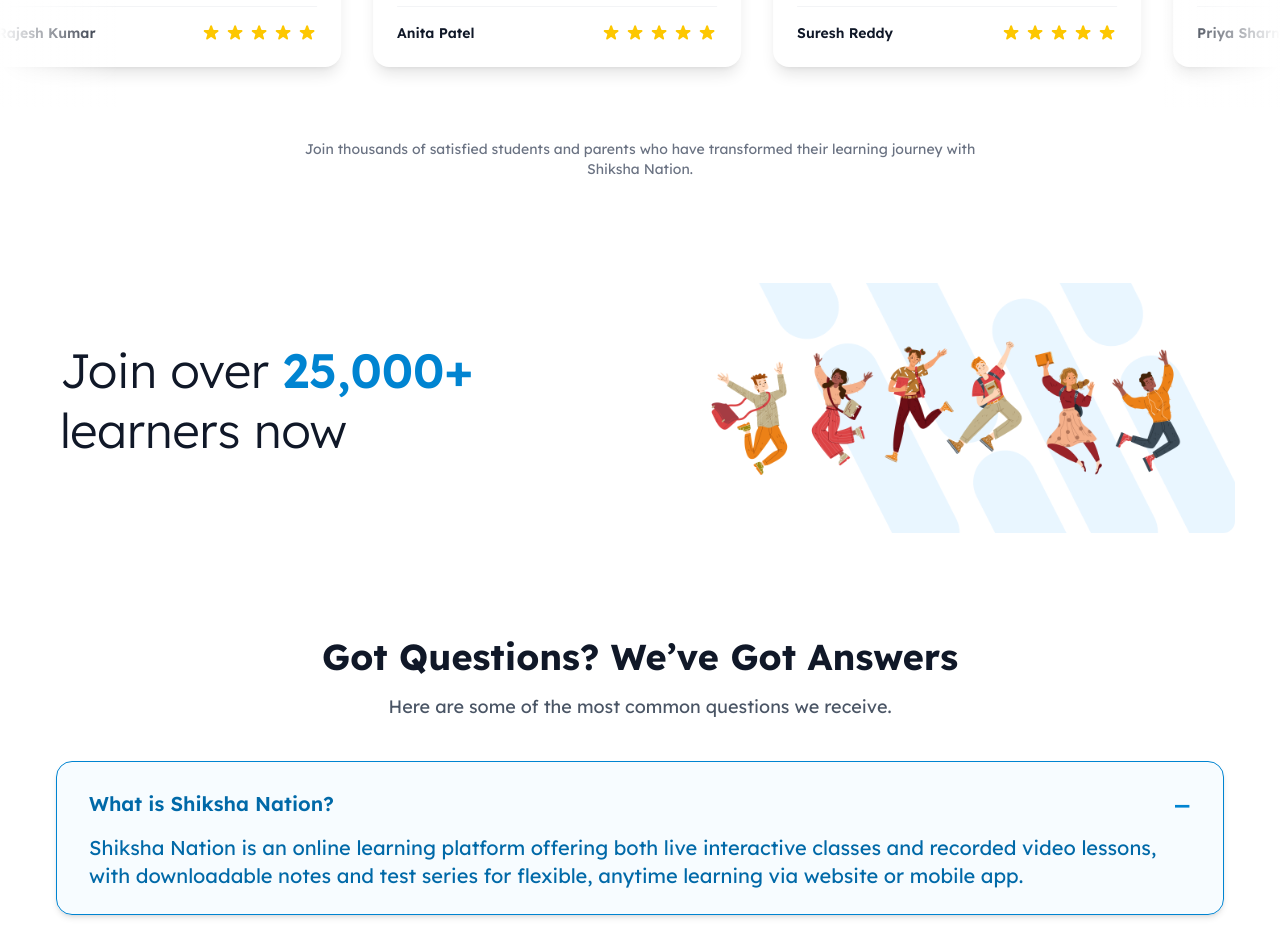
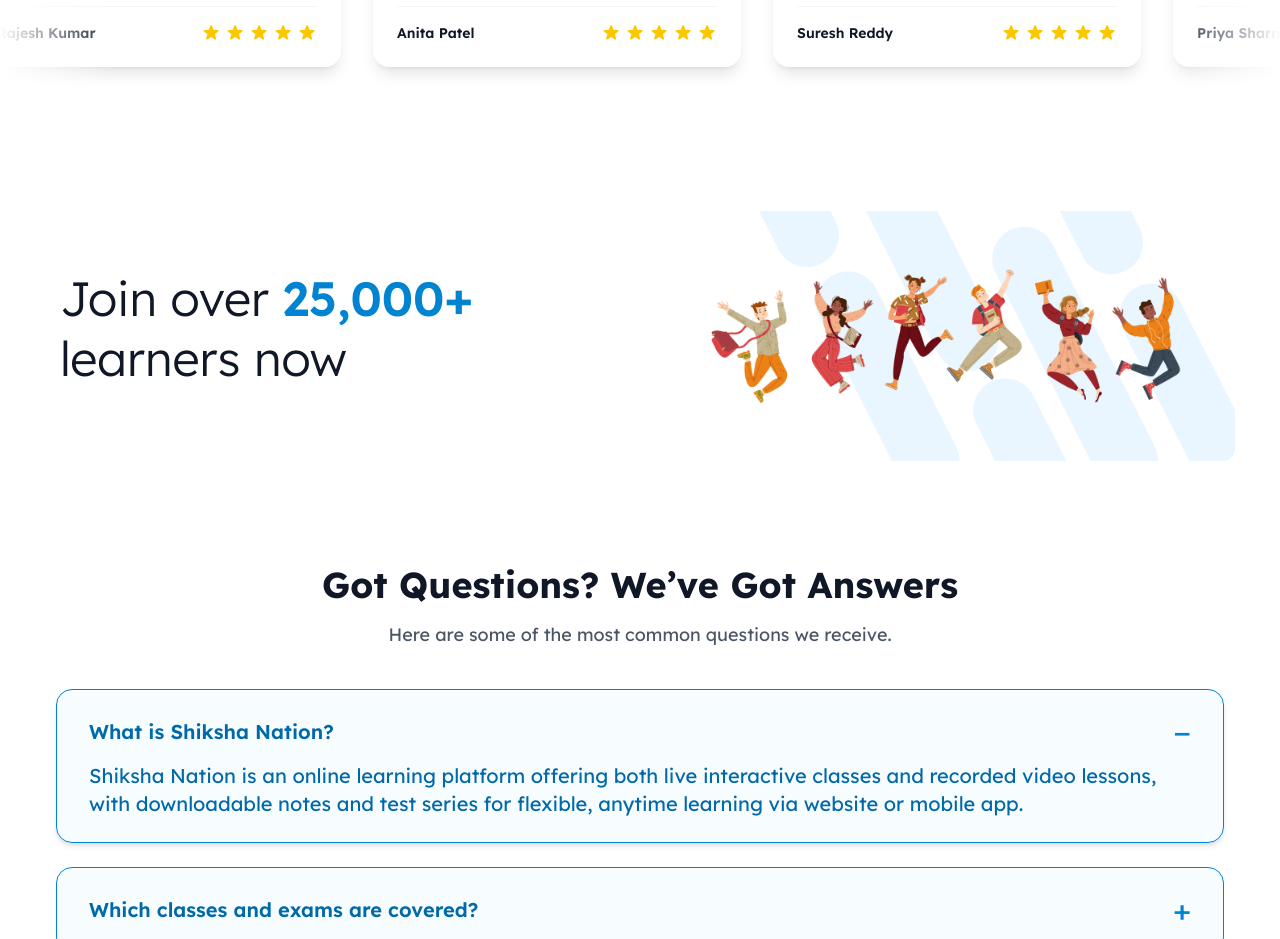
Before and after one commit to shikshanationdev/web, a Next.js app: page / in a window 1280 px wide. Shown: the part 4320-5259 px from the top of the page. Built offline with nearby package versions, Linux system fonts and the light colour scheme.

Commit message:
refactor: remove redundant description from testimonials section

```diff
--- a/src/components/HomePageSections/TestimonialsSection.tsx
+++ b/src/components/HomePageSections/TestimonialsSection.tsx
@@ -108,13 +108,6 @@
             ))}
           </div>
         </div>
-
-        {/* Description */}
-        <div className="text-center mt-8">
-          <p className="text-sm text-gray-500 max-w-2xl mx-auto">
-            Join thousands of satisfied students and parents who have transformed their learning journey with Shiksha Nation.
-          </p>
-        </div>
       </div>
     </section>
   );
```
